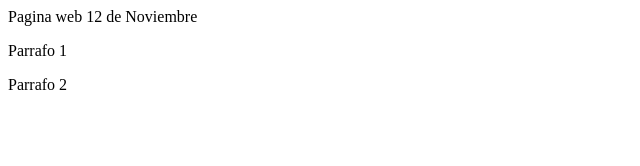
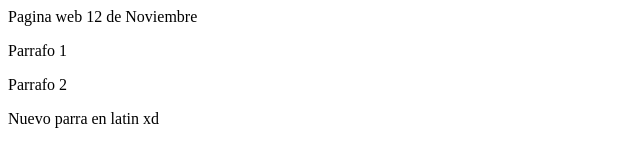
Before and after one commit to TheVleder/12Nov, a plain HTML site: page index.html in a window 1280 px wide. Shown: the whole page, without its empty margins (0-640 px from the left). Drawn offline with Linux system fonts and the light colour scheme.

Commit message:
Tercer parrafo añadido

```diff
--- a/index.html
+++ b/index.html
@@ -10,8 +10,8 @@
 
     <h1p>Pagina web 12 de Noviembre</h1>
     <p>Parrafo 1</p>
-        <p>Parrafo 2</p>
-
+    <p>Parrafo 2</p>
+    <p>Nuevo parra en latin xd</p>
 
 </body>
 </html>
```
